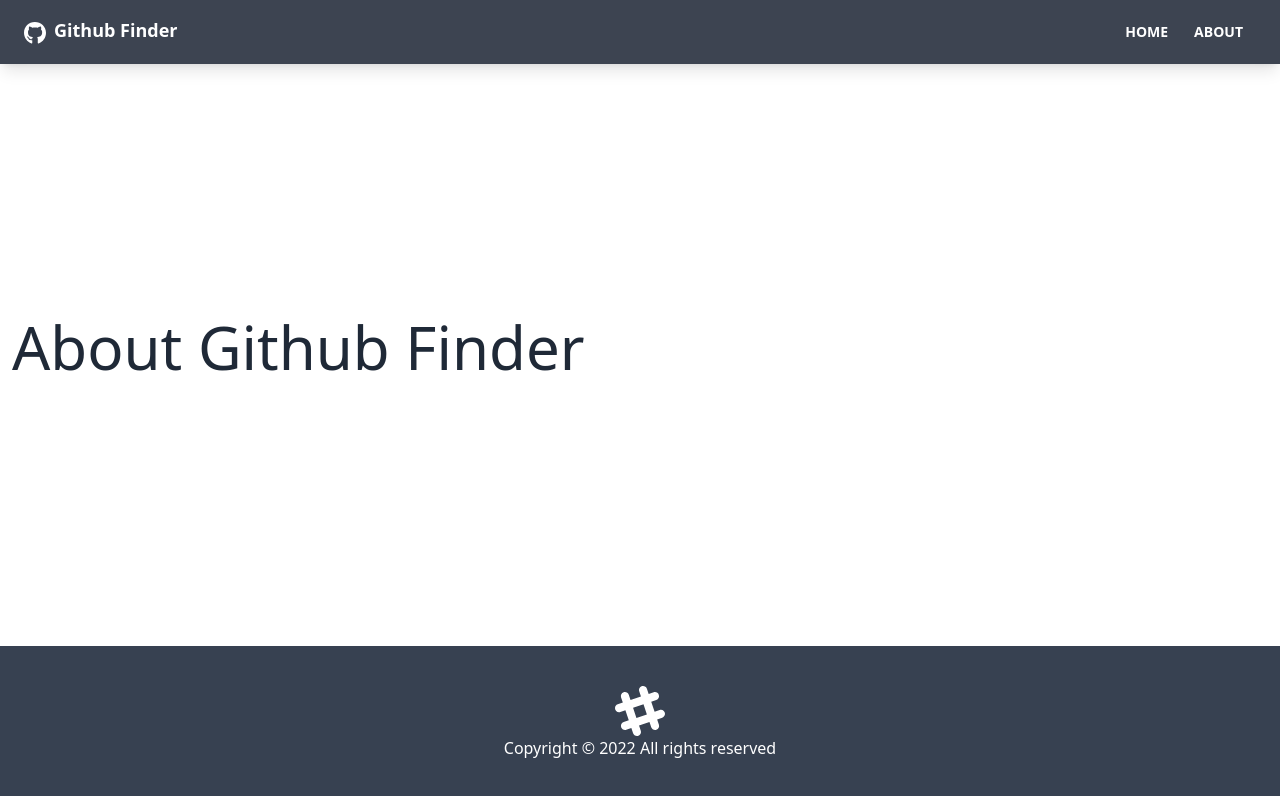
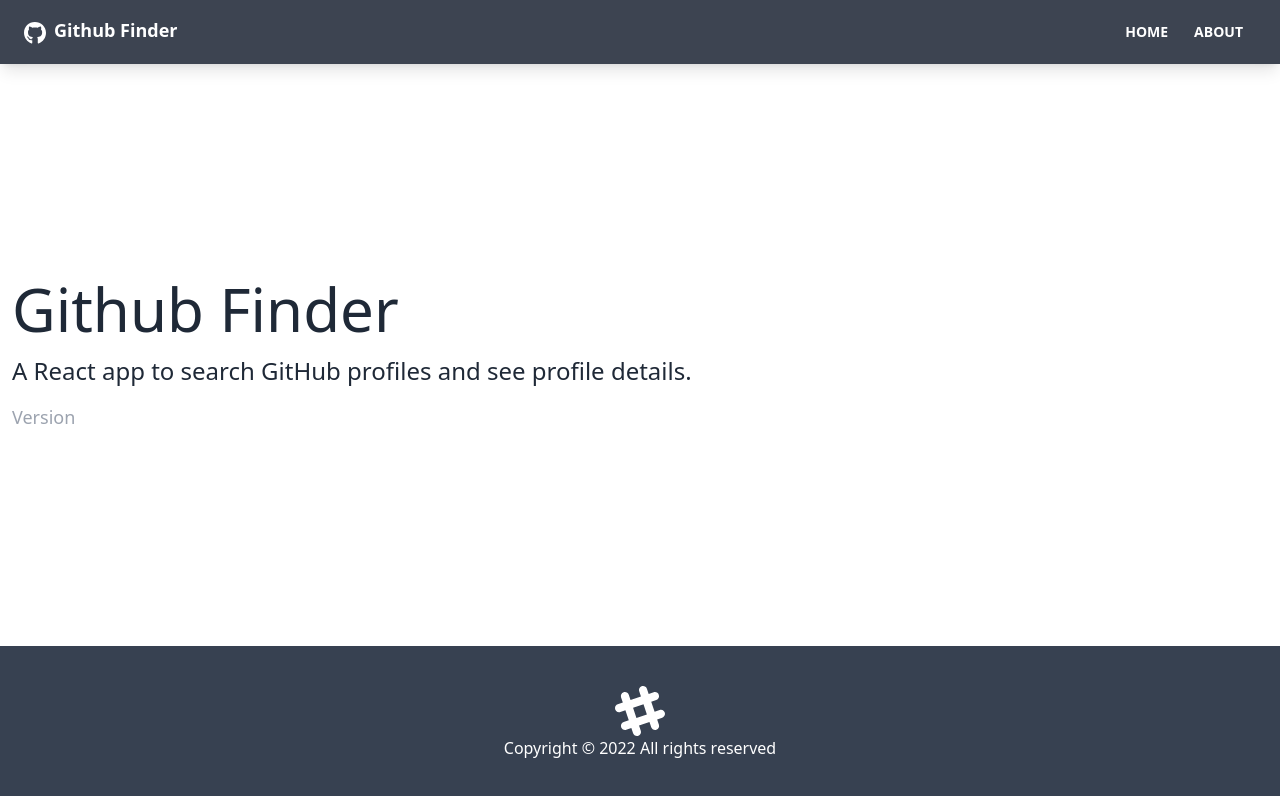
Before and after one commit to ivanolmo/github-finder, a React (Create React App) app: page /about in a window 1280 px wide. Shown: the top 796 px of the page. Built offline with nearby package versions, Linux system fonts and the light colour scheme; no server answers.

Commit message:
Update About page component

```diff
--- a/src/pages/About.jsx
+++ b/src/pages/About.jsx
@@ -1,5 +1,15 @@
 function About() {
-  return <h1 className='text-6xl mb-4'>About Github Finder</h1>;
+  return (
+    <>
+      <h1 className='text-6xl mb-4'>Github Finder</h1>
+      <p className='mb-4 text-2xl font-light'>
+        A React app to search GitHub profiles and see profile details.
+      </p>
+      <p className='text-lg text-gray-400'>
+        Version <span className='text-white'>1.0.0</span>
+      </p>
+    </>
+  );
 }
 
 export default About;
```
